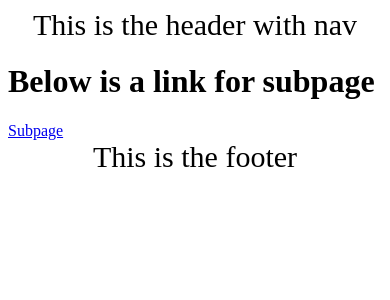
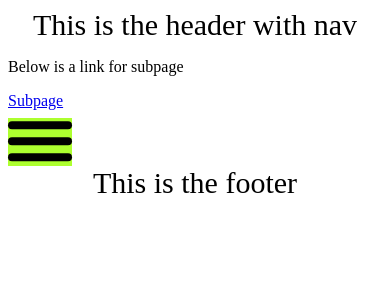
Before and after one commit to WawrzenskiPatryk/uks-grom-webpage, a Nuxt app: page / in a window 390 px wide. Shown: the top 300 px of the page. Built offline with nearby package versions, Linux system fonts and the light colour scheme.

Commit message:
Hamburger component test

```diff
--- /dev/null
+++ b/components/HeaderHamburger.vue
@@ -0,0 +1,75 @@
+<template>
+  <div class="wrapper" @click="toggleMenu">
+    <div class="bar" :class="{ 'menu-opened': isMenuOpened }"></div>
+  </div>
+</template>
+
+<script>
+export default {
+  data() {
+    return {
+      isMenuOpened: false,
+    }
+  },
+  methods: {
+    toggleMenu() {
+      this.isMenuOpened = !this.isMenuOpened
+    },
+  },
+}
+</script>
+
+<style scoped>
+.wrapper {
+  cursor: pointer;
+  width: 4rem;
+  height: 3rem;
+  background-color: greenyellow;
+}
+
+.bar,
+.bar::after,
+.bar::before {
+  display: block;
+  height: 0.5rem;
+  margin: 0.5rem 0;
+  width: 4rem;
+  border-radius: 1rem;
+  background-color: black;
+  transition: all 200ms ease;
+}
+
+.bar {
+  transform: translateY(1.2rem);
+}
+
+.bar::after,
+.bar::before {
+  content: '';
+  position: relative;
+}
+
+.bar::before {
+  position: relative;
+  top: -1rem;
+}
+
+.wrapper:hover .bar,
+.wrapper:hover .bar::after,
+.wrapper:hover .bar::before {
+  background-color: black;
+}
+
+.menu-opened.bar {
+  width: 0;
+  transition: all 200ms ease;
+}
+
+.menu-opened.bar::after {
+  transform: translateY(-1rem) rotate(45deg);
+}
+
+.menu-opened.bar::before {
+  transform: translateY(1rem) rotate(-45deg);
+}
+</style>
--- a/pages/index.vue
+++ b/pages/index.vue
@@ -1,7 +1,9 @@
 <template>
   <the-layout>
-    <h1>{{ testText }}</h1>
+    <p>{{ testText }}</p>
     <nuxt-link to="/subpage">Subpage</nuxt-link>
+
+    <header-hamburger></header-hamburger>
   </the-layout>
 </template>
 
```
Also changed, not shown: components/HeaderLogo.vue (added), components/HeaderNav.vue (added), components/TheHeader.vue (added).
